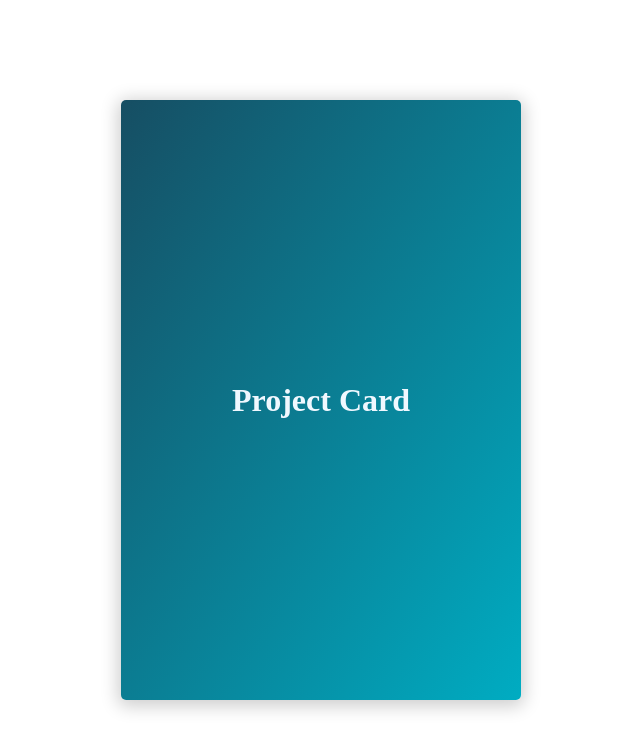
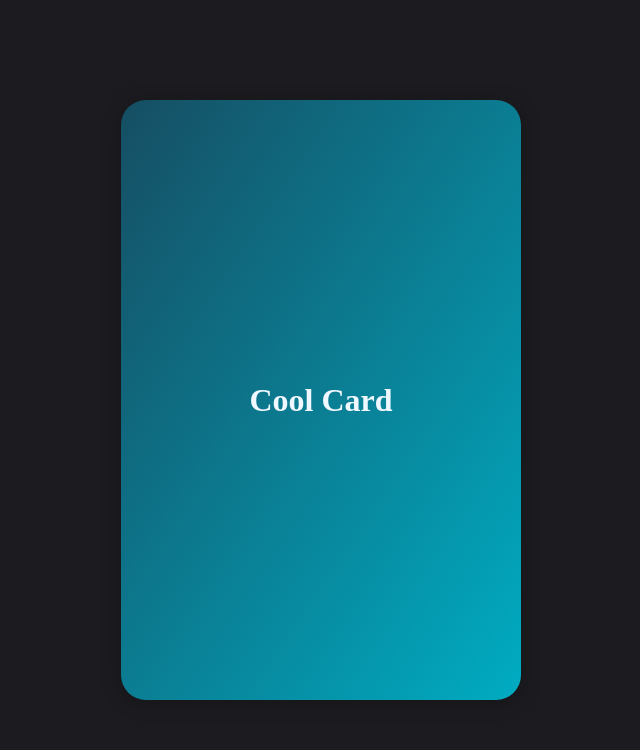
Before and after one commit to SteffB23/JavaScript-Beginner-Project-5, a plain HTML site: page index.html in a window 1280 px wide. Shown: the whole page, without its empty margins (319-959 px from the left). Drawn offline with Linux system fonts and the light colour scheme.

Commit message:
Styled card, added polished README and links

```diff
--- a/assets/css/style.css
+++ b/assets/css/style.css
@@ -3,7 +3,21 @@
     --secondary: #00acc2;
     --dark: #1c1c20;
     --light: #00d7c7;
+    --white: #ffffff;
 }
+
+.element {
+    animation: pulse 5s infinite;
+  }
+
+  @keyframes pulse {
+    0% {
+      background-color: #001F3F;
+    }
+    100% {
+      background-color: #FF4136;
+    }
+  }
 
 * {
     margin: 0;
@@ -14,13 +28,14 @@ body{
     /*font-family: LINK FONT HERE;*/
     width: 100%;
     min-height: 100vh;
+    background-color: var(--dark)
 }
 
 .card {
     margin: 100px auto 0;
     width: 400px;
     height: 600px;
-    perspective: 600px;
+    perspective: 1000px;
 }
 
 .card__inner {
@@ -43,7 +58,7 @@ body{
     -webkit-backface-visibility: hidden;
     backface-visibility: hidden;
     overflow: hidden;
-    border-radius: 5px;
+    border-radius: 25px;
     box-shadow: 0px 3px 18px 3px rgba(0, 0, 0, 0.2);
 }
 .card__face--front{
@@ -57,7 +72,7 @@ body{
     font-size: 32px;
 }
 .card__face--back {
-    background-color: var(--light);
+    background-color: var(--white);
     transform: rotateY(180deg);
 }
 .card__content {
@@ -83,12 +98,14 @@ body{
 
 .avatar {
     display: block;
-    width: 128px;
-    height: 128px;
+    width: 275px;
+    height: 275px;
     margin: 0 30px;
     background-color: aliceblue;
     border: 5px solid cornflowerblue;
     object-fit: cover;
+    border-radius: 90px;
+    animation: pulse 5s infinite;
 }
 
 .card__header h2 {
@@ -100,12 +117,14 @@ body{
 }
 .card__body {
     padding: 30px;
+    text-align: center;
 }
 .card__body h3 {
     color: var(--dark);
     font-size: 24px;
     font-weight: 600;
     margin-bottom: 15px;
+    text-align: center;
 }
 .card__body p {
     color: var(--dark);
--- a/index.html
+++ b/index.html
@@ -5,25 +5,24 @@
     <meta http-equiv="X-UA-Compatible" content="IE=edge">
     <meta name="viewport" content="width=device-width, initial-scale=1.0">
     <link rel="stylesheet" href="assets/css/style.css">
-    <title>Gymnastic Card</title>
+    <title>Cool Card</title>
 </head>
 <body>
 
     <div class="card">
         <div class="card__inner">
             <div class="card__face card__face--front">
-                <h2>Project Card</h2>
+                <h2>Cool Card</h2>
             </div>
             <div class="card__face card__face--back">
                 <div class="card__content">
                     <div class="card__header">
                         <img src="assets/images/awesome avatar.png" alt="Cool avatar" class="avatar" />
-                        <h2>SteffB23</h2>
+
                     </div>
-
                     <div class="card__body">
                         <h3> Cool Man with the Shades</h3>
-                        <p>Lorem ipsum dolor sit amet consectetur adipisicing elit. Dicta soluta, rerum omnis corrupti possimus doloremque consequatur odio quae aliquid laboriosam adipisci nisi recusandae, ratione ipsam fugiat. Doloribus quo ratione voluptatum?
+                        <p>How did he get his hair took so cool? He used Ninabutter and tinted his glasses for a fresh look</p>
 
                     </div>
 
```
Also changed, not shown: 1 other file.
